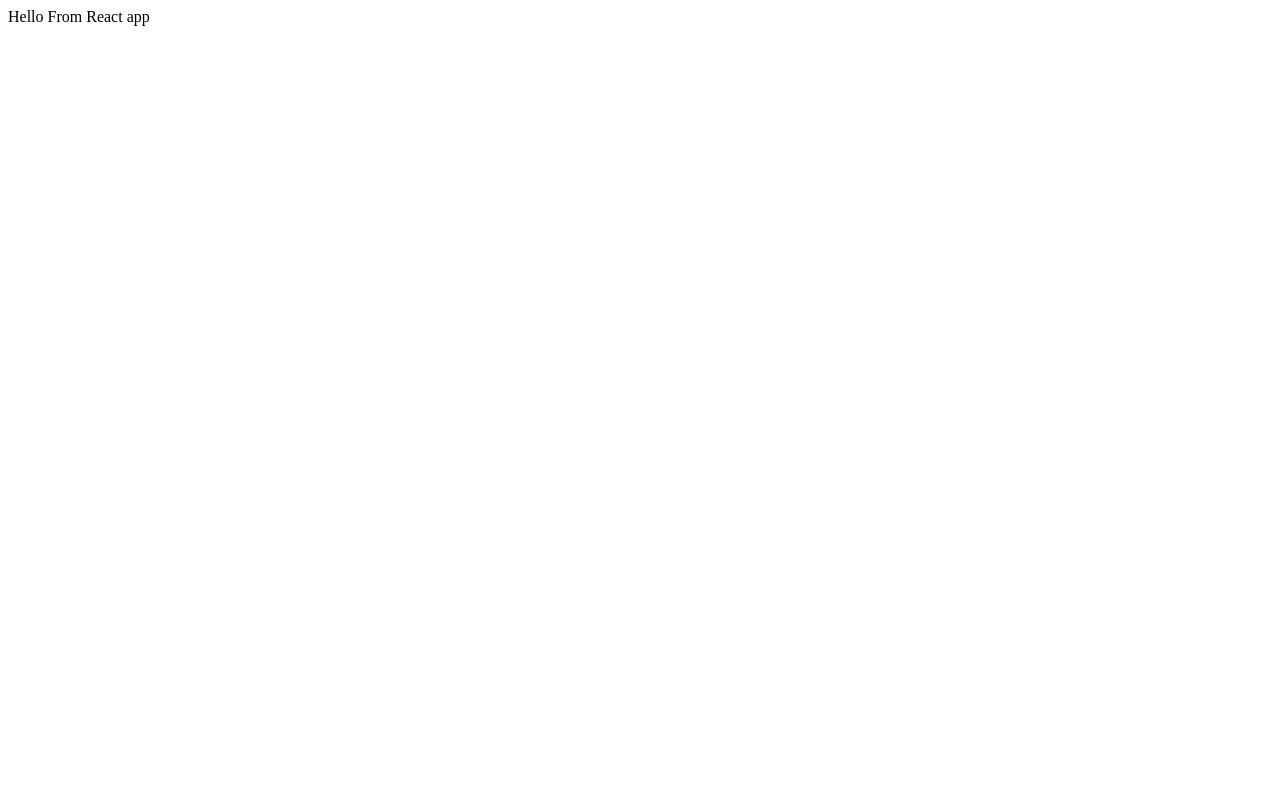
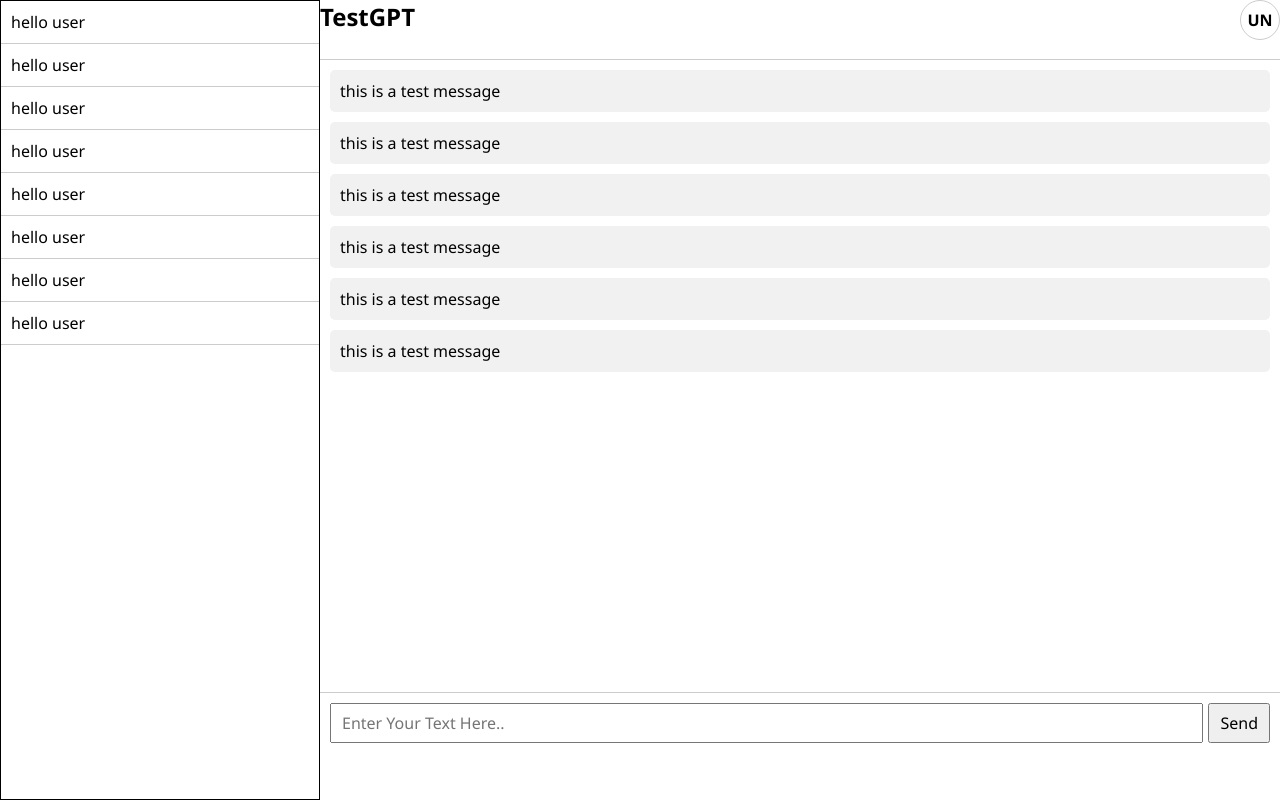
Before and after one commit to RickParamanik18/chat_bot, a React (Vite) app in the folder client/: page / in a window 1280 px wide. Built offline with nearby package versions, Linux system fonts and the light colour scheme.

Commit message:
basic ui created

```diff
--- a/client/src/App.jsx
+++ b/client/src/App.jsx
@@ -1,9 +1,10 @@
 import "./App.css";
+import Chat from "./pages/chat";
 
 function App() {
     return (
         <>
-            <span>Hello From React app</span>
+            <Chat />
         </>
     );
 }
--- a/client/src/index.css
+++ b/client/src/index.css
@@ -0,0 +1,6 @@
+* {
+    margin: 0px;
+    padding: 0px;
+    box-sizing: border-box;
+    font-family: "Segoe UI", Tahoma, Geneva, Verdana, sans-serif;
+}
--- /dev/null
+++ b/client/src/pages/Chat.jsx
@@ -0,0 +1,79 @@
+import { use, useRef, useState } from "react";
+import "./chat.css";
+
+export default function Chat() {
+    const [messages, setMessages] = useState([
+        "this is a test message",
+        "this is a test message",
+        "this is a test message",
+        "this is a test message",
+        "this is a test message",
+        "this is a test message",
+    ]);
+    const [input, setInput] = useState("");
+    const [loading, setLoading] = useState(false);
+    const inputRef = useRef(null);
+
+    const submitHandler = async (e) => {
+        e.preventDefault();
+        if (!input) return;
+        setInput("");
+        inputRef.current.value = "";
+        setLoading(true);
+        try {
+            console.log("Submitting message:", input);
+            const response = await fetch("http://localhost:3000/query", {
+                method: "POST",
+                headers: { "Content-Type": "application/json" },
+                body: JSON.stringify({ message: input }),
+            });
+            setMessages((prevMessages) => [...prevMessages, input]);
+        } catch (error) {
+            console.error("Error:", error);
+        }
+    };
+    const changeHandler = (e) => {
+        setInput(e.target.value);
+    };
+
+    return (
+        <>
+            <div className="chat_container">
+                <div className="history">
+                    <a href="">hello user</a>
+                    <a href="">hello user</a>
+                    <a href="">hello user</a>
+                    <a href="">hello user</a>
+                    <a href="">hello user</a>
+                    <a href="">hello user</a>
+                    <a href="">hello user</a>
+                    <a href="">hello user</a>
+                </div>
+                <div className="interactive_chat">
+                    <div className="header">
+                        <h2>TestGPT</h2>
+                        <div>UN</div>
+                    </div>
+                    <div className="chats">
+                        {messages.map((msg, index) => (
+                            <div key={index} className="message">
+                                {msg}
+                            </div>
+                        ))}
+                    </div>
+                    <div className="input_area">
+                        <form onSubmit={submitHandler}>
+                            <input
+                                type="text"
+                                placeholder="Enter Your Text Here.."
+                                onChange={changeHandler}
+                                ref={inputRef}
+                            />
+                            <button type="submit">Send</button>
+                        </form>
+                    </div>
+                </div>
+            </div>
+        </>
+    );
+}
--- /dev/null
+++ b/client/src/pages/chat.css
@@ -0,0 +1,71 @@
+.chat_container {
+    display: grid;
+    grid-template-columns: 1fr 3fr;
+    height: 100vh;
+}
+.history {
+    border: 1px solid black;
+    display: flex;
+    flex-direction: column;
+}
+.history a {
+    padding: 10px;
+    border-bottom: 1px solid #ccc;
+    text-decoration: none;
+    color: black;
+}
+.header {
+    height: 60px;
+    border-bottom: 1px solid #ccc;
+    display: flex;
+    justify-content: space-between;
+}
+.header div {
+    height: 40px;
+    width: 40px;
+    display: flex;
+    align-items: center;
+    justify-content: center;
+    font-weight: bold;
+    border: 1px solid #ccc;
+    border-radius: 50%;
+}
+.chats .message {
+    margin-bottom: 10px;
+    padding: 10px;
+    border-radius: 5px;
+    background-color: #f1f1f1;
+}
+.interactive_chat .chats {
+    padding: 10px;
+    height: 79vh;
+    overflow-y: scroll;
+}
+.interactive_chat .input_area {
+    padding: 0px 10px;
+    border-top: 1px solid #ccc;
+}
+.input_area {
+    height: 60px;
+    border-top: 1px solid #ccc;
+    display: flex;
+    align-items: center;
+    padding: 0 10px;
+    width: 100%;
+}
+.input_area form {
+    display: flex;
+    width: 100%;
+}
+.input_area input {
+    width: 100%;
+    height: 40px;
+    padding: 0 10px;
+    font-size: 16px;
+}
+.input_area button {
+    margin-left: 5px;
+    height: 40px;
+    padding: 0 10px;
+    font-size: 16px;
+}
```
